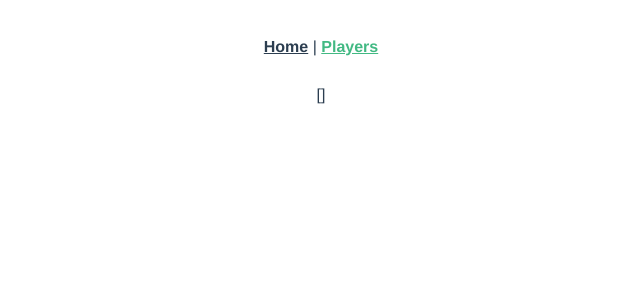
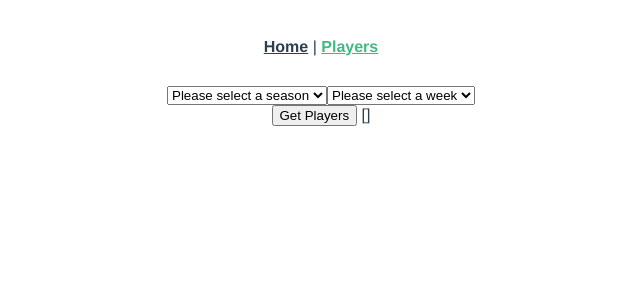
Before and after one commit to nickcox18/nfl-stats, a Vue app: page /players in a window 1280 px wide. Shown: the top 300 px of the page, without its empty margins (319-959 px from the left). Built offline with nearby package versions, Linux system fonts and the light colour scheme; no server answers.

Commit message:
Simple selectors for season and week

```diff
--- a/src/store/index.js
+++ b/src/store/index.js
@@ -14,8 +14,8 @@ export default new Vuex.Store({
     },
   },
   actions: {
-    loadPlayers({ commit }) {
-      axios.get('https://api.fantasy.nfl.com/v1/players/stats?statType=seasonStats&season=2017&week=1&format=json').then((result) => {
+    loadPlayers({ commit }, payload) {
+      axios.get(`https://api.fantasy.nfl.com/v1/players/stats?statType=seasonStats&season=${payload.season}&week=${payload.week}&format=json`).then((result) => {
         commit('SAVE_PLAYERS', result.data.players);
       }).catch((error) => {
         throw new Error(`API ${error}`);
--- a/src/views/Players.vue
+++ b/src/views/Players.vue
@@ -1,16 +1,54 @@
 <template>
   <div class="players">
+    <select v-model="season">
+      <option disabled value="">Please select a season</option>
+      <option>2015</option>
+      <option>2016</option>
+      <option>2017</option>
+      <option>2018</option>
+    </select>
+    <select v-model="week">
+      <option disabled value="">Please select a week</option>
+      <option>1</option>
+      <option>2</option>
+      <option>3</option>
+      <option>4</option>
+      <option>5</option>
+      <option>6</option>
+      <option>7</option>
+      <option>8</option>
+      <option>9</option>
+      <option>10</option>
+      <option>11</option>
+      <option>12</option>
+      <option>13</option>
+      <option>14</option>
+      <option>15</option>
+      <option>16</option>
+      <option>17</option>
+    </select>
+    <br />
+    <button v-on:click="getPlayers(season, week)">Get Players</button>
     {{ players }}
   </div>
 </template>
 <script>
 export default {
   name: 'Players',
-  props: {
-    msg: String,
+  data() {
+    return {
+      season: '',
+      week: '',
+    };
   },
   created() {
-    this.$store.dispatch('loadPlayers');
+
+  },
+  methods: {
+    getPlayers(season, week) {
+      const payload = { season, week };
+      this.$store.dispatch('loadPlayers', payload);
+    },
   },
   computed: {
     players() {
```
